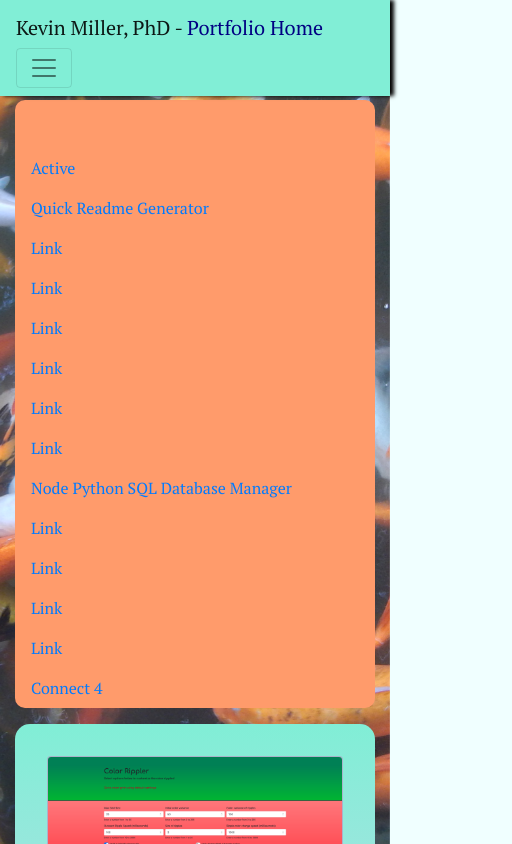
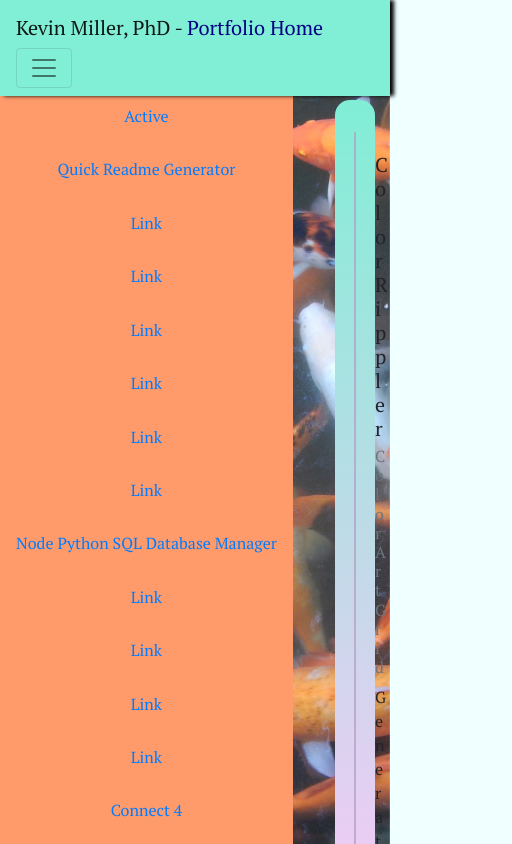
Before and after one commit to Koldenblue/kevin-miller-react-portfolio, a React (Create React App) app: page /portfolio in a window 390 px wide. Shown: the top 844 px of the page, 512 px wide, since content can reach past the window. Built offline with nearby package versions, Linux system fonts and the light colour scheme.

Commit message:
sidebar nav now correctly styled and responsive

```diff
--- a/src/assets/styles/style.css
+++ b/src/assets/styles/style.css
@@ -240,18 +240,30 @@ when the screen is reduced in width */
 
 /* table of contents */
 .project-nav {
-  /* position: fixed; */
+  position: fixed;
   top: 3em;
   bottom: 0;
   background-color: #ff9b6b;
-  border-radius: 10px;
-  width: auto;
-  overflow: auto;
+  /* border-radius: 10px; */
+  /* width: auto;
+  overflow: auto; */
 }
 
-.table-contents {
+.nav-bg {
+  background-color: red;
+  width: 15em;
+  height: 100%;
+}
+
+.project-container {
+  left: 15em;
+  position: relative;
+  margin-right: 15em;
+  max-width: calc(100% - 20em);
+}
+/* .table-contents {
   position: fixed;
-}
+} */
 
 .top-link {
   margin-top: 3em;
--- a/src/components/ProjectTableOfContents.js
+++ b/src/components/ProjectTableOfContents.js
@@ -13,12 +13,9 @@ export default function ProjectTableOfContents() {
     }
   }
 
-  // <div style={styles.tableOfContents}>
-  //   <a href='#bartender'>Express Bartender</a>
-  //   <a href='#connect'>Connect 4</a>
-  // </div>
   return (<>
-    <Nav defaultActiveKey="/home" className="project-nav flex-column">
+    <div className='nav-bg'></div>
+    <Nav fill defaultActiveKey="/home" className="project-nav flex-column">
       <Nav.Link className='top-link' href="#connect4">Active</Nav.Link>
       <Nav.Link href=''>Quick Readme Generator</Nav.Link>
       <Nav.Link href=''>Link</Nav.Link>
@@ -34,6 +31,8 @@ export default function ProjectTableOfContents() {
       <Nav.Link href=''>Link</Nav.Link>
       <Nav.Link href='#connect4'>Connect 4</Nav.Link>
     </Nav>
+
+
     {/* <ListGroup className='table-contents'>
       <ListGroup.Item>Cras justo odio</ListGroup.Item>
       <ListGroup.Item>Dapibus ac facilisis in</ListGroup.Item>
--- a/src/pages/Portfolio.js
+++ b/src/pages/Portfolio.js
@@ -46,12 +46,12 @@ function Portfolio() {
         <Background image='../assets/images/koi.jpg' />
 
         {/* Main project card container */}
-        <main className='container-fluid nav-avoid bottom-space'>
-        <div className='row'>
-          <div className='col-md-2'>
-        <ProjectTableOfContents />
-          </div>
-        <div className='col-md-8'>
+          <ProjectTableOfContents />
+        <main className='container-fluid nav-avoid bottom-space project-container'>
+        {/* <div className='row'>
+          <div className='col-md-2'> */}
+          {/* </div> */}
+        {/* <div className='col-md-8'> */}
           <section className='row card-gutters'>
             <div className='col-md-12'>
               <div className='box-all box'>
@@ -557,9 +557,9 @@ function Portfolio() {
               </div>
             </div>
           </section>
-          </div>
-          </div>
-          <div className='col-md-2'></div>
+          {/* </div> */}
+          {/* </div> */}
+          {/* <div className='col-md-2'></div> */}
         </main>
       </ZoomFadeContext.Provider>
     </>
```
Also changed, not shown: src/components/ProjectList.js (deleted, +0 -15 lines).
